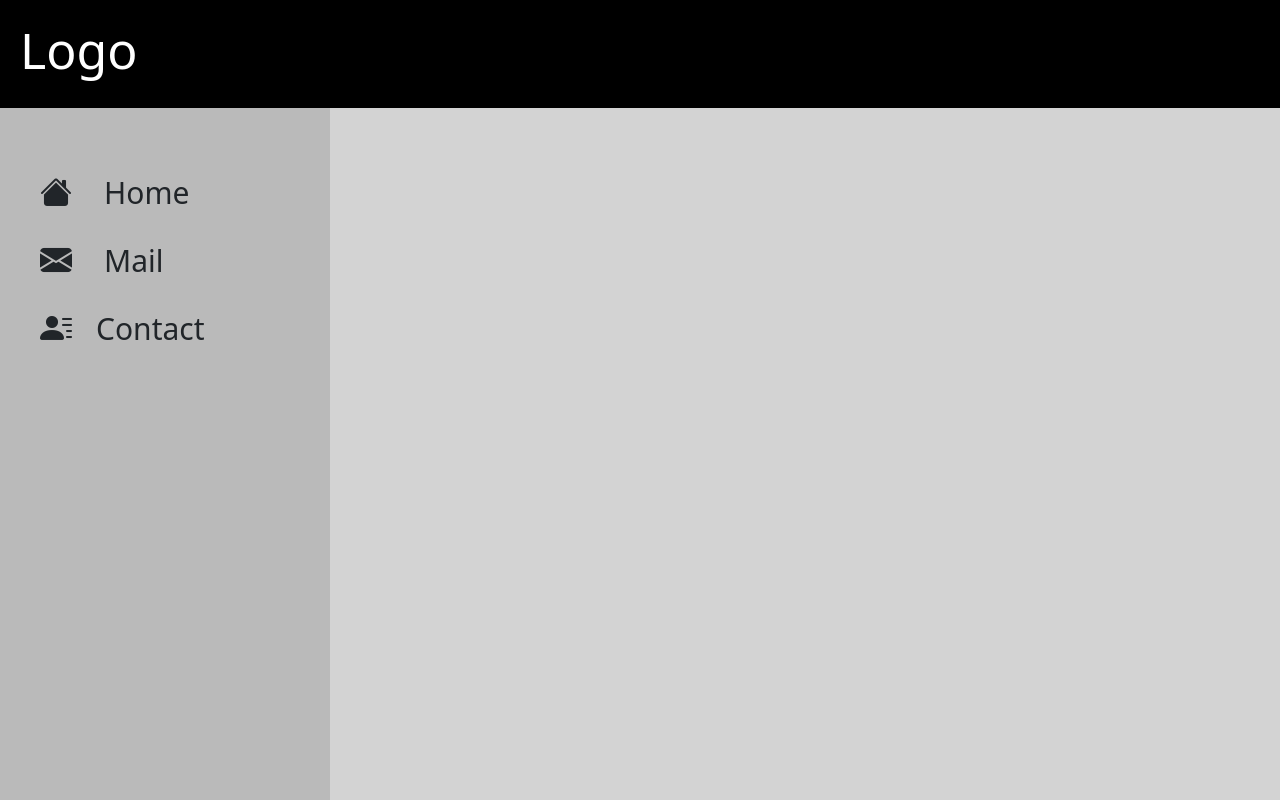
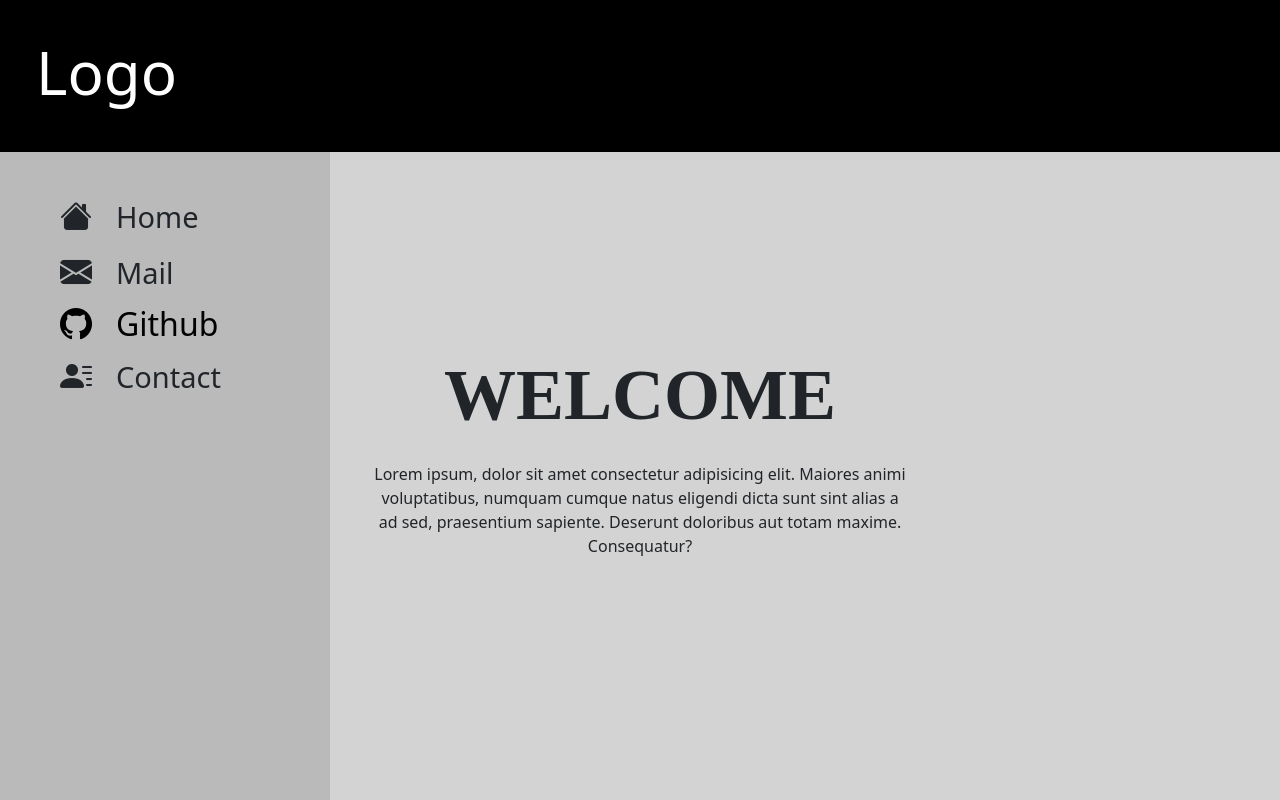
Before and after one commit to kashandomore/admin-control-panel-1, a plain HTML site: page index.html in a window 1280 px wide. Drawn offline with nearby package versions, Linux system fonts and the light colour scheme.

Commit message:
intail commit

```diff
--- a/assets/style/style.scss
+++ b/assets/style/style.scss
@@ -14,7 +14,7 @@ nav{
     background-color: black;
     h1{
         padding: 20px;
-        font-size: 50px;
+        font-size: 60px;
         color: white;
     }
 }
@@ -26,23 +26,35 @@ nav{
     height: 100%;
     position: fixed;
     display: none;
-
-        ul{
-            padding: 40px;
-            list-style: none;
-            li{
-                font-size: 30px;
-                &:hover{
-                    background-color: white;
-
-                }
-                a{
-                    text-decoration: none;
-                    color: black;
-                    font-size: 35px;
-
-                }
-                margin:  20px 0;
+    ul{
+        text-decoration: none;
+        list-style: none;
+        padding: 40px;
+        li{
+            font-size: 29px;
+            padding-left: 20px;
+            &:hover{
+                background-color: white;
+                border-radius: 5px;
             }
         }
+    }
+    a{
+        color: black;
+        text-decoration: none;
+        font-size: 30px;
+    }
+    .collapse{
+        background-color: lightgray;
+    }
+    .i2{
+        cursor: pointer;
+    }
 }
+//Banner
+.banner{
+    margin-top: 200px ;
+    h1{
+        font-family:serif;
+    }
+}
--- a/index.html
+++ b/index.html
@@ -1,4 +1,3 @@
-
 <!DOCTYPE html>
 <html lang="en">
   <head>
@@ -31,22 +30,52 @@
   </head>
   <body>
     <!-- Navbar -->
-    <nav class=" d-flex justify-content-center align-items-center justify-content-sm-start ">
+    <nav class=" d-flex justify-content-center align-items-center justify-content-sm-start p-3">
       <!-- div -->
-          <button  style="border: none;  font-size: 40px; background-color: transparent; " class=" d-block me-auto p-2 d-sm-none text-white" ondblclick="togglesidebar1()" onclick="toggleSidebar()">☰</button>
+          <button  style="border: none;  font-size: 40px; background-color: transparent; " class=" d-block me-auto  d-lg-none text-white" ondblclick="togglesidebar1()" onclick="toggleSidebar()">☰</button>
         <!-- h1 -->
         <h1 class="me-auto">Logo</h1>
     </nav>
     <!-- div1 -->
-    <div data-aos="fade-right" class="d1 d-sm-block " id="side">
-      <i onclick="w3_close()" class="i2 bi bi-x-square float-end fs-2 text-black p-2 d-sm-none"></i>
+    <div data-aos="fade-right" class="d1 d-lg-block" id="side">
+      <i onclick="w3_close()" class="i2 bi bi-x-square float-end fs-2 text-black p-2 d-lg-none"></i>
       <!-- nav-items -->
         <ul>
-          <li ><i class="bi bi-house-fill fs-2 me-2"></i><a class="ms-4 fs-2" href="#"></a>Home</li>
-          <li ><i class="bi bi-envelope-fill fs-2 me-2"></i><a class="ms-4 fs-2 " href="#"></a>Mail</li>
-          <li ><i class="bi bi-person-lines-fill fs-2 me-2"></i></i><a class="ms-3 fs-2" href="#"></a>Contact</li>
+          <li>
+            <i class=" bi bi-house-fill fs-2 me-2"></i><a class="ms-3 fs-2" href="#"></a>Home</li>
+          <li class="mt-2" ><i class="bi bi-envelope-fill fs-2 me-2"></i><a class="ms-3 fs-2 " href="#"></a>Mail</li>
+          <!-- dropdown -->
+          <li class="p-1 rounded-3 collapse_btn">
+            <button
+            type="button"
+            class="bg-transparent border-0 ms-3"
+            data-bs-toggle="collapse"
+            data-bs-target="#demo"
+            >
+            <i class="bi bi-github fs-2"></i
+            ><a class="text-decoration-none fs-2 fw-light ms-4" href="#"
+            >Github</a
+            >
+            </button>
+            <div id="demo" class="collapse">
+            <ul>
+            <li class="text-black">Item No 1</li>
+            <li class="text-black">Item No 2</li>
+            <li class="text-black">Item No 3</li>
+            </ul>
+            </div>
+            </li>
+
+          <li><i class="bi bi-person-lines-fill fs-2 me-2"></i></i><a class="ms-3 fs-2" href="#"></a>Contact</li>
         </ul>
     </div>
+    <!-- Banner -->
+    <section class="banner">
+      <div class="d-flex justify-content-center align-items-center flex-column">
+      <h1 class="display-2 fw-bold">WELCOME</h1>
+      <p class=" col-sm-5 col-lg-5 col-8 text-center fw-light mt-3">Lorem ipsum, dolor sit amet consectetur adipisicing elit. Maiores animi voluptatibus, numquam cumque natus eligendi dicta sunt sint alias a ad sed, praesentium sapiente. Deserunt doloribus aut totam maxime. Consequatur?</p>
+      </div>
+    </section>
     <!-- Script -->
     <script>
       function toggleSidebar(){document.getElementById("side").style.display="block"}
```
Also changed, not shown: assets/style/style.css, 1 other file.
